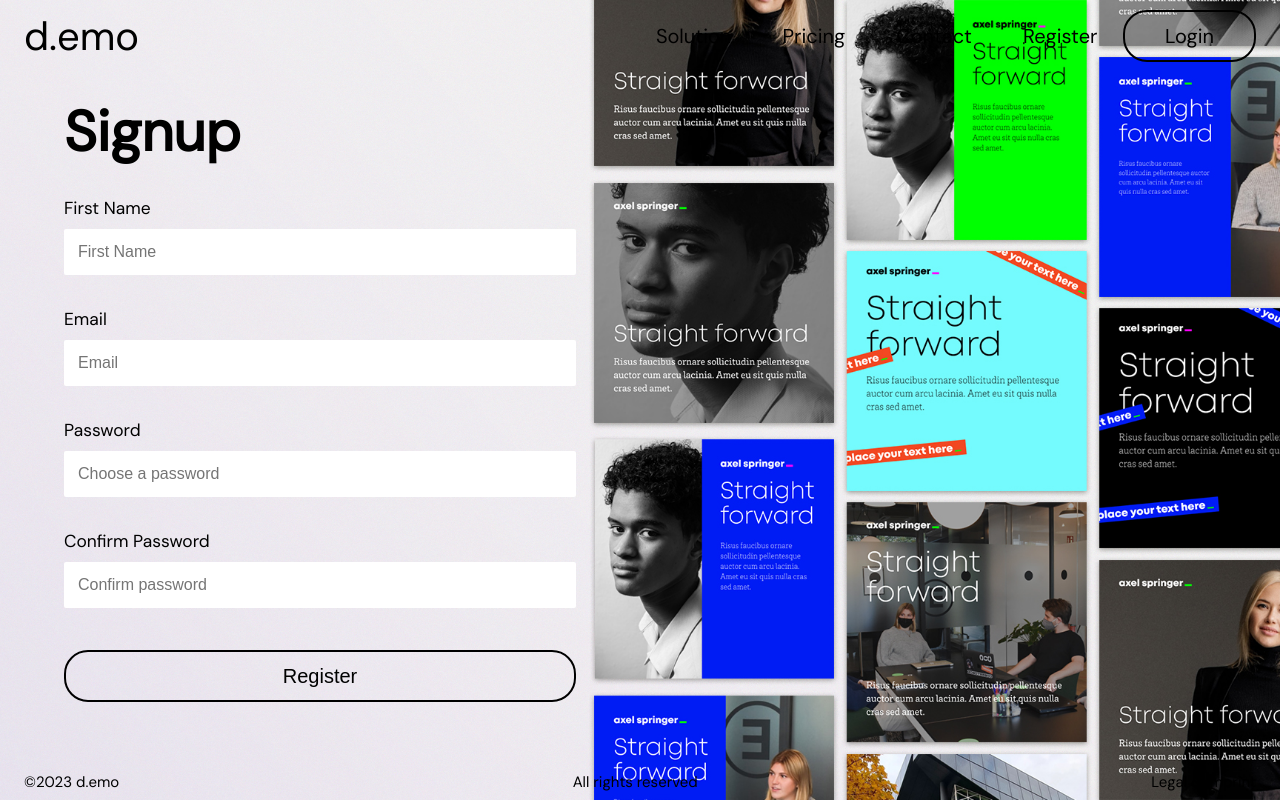
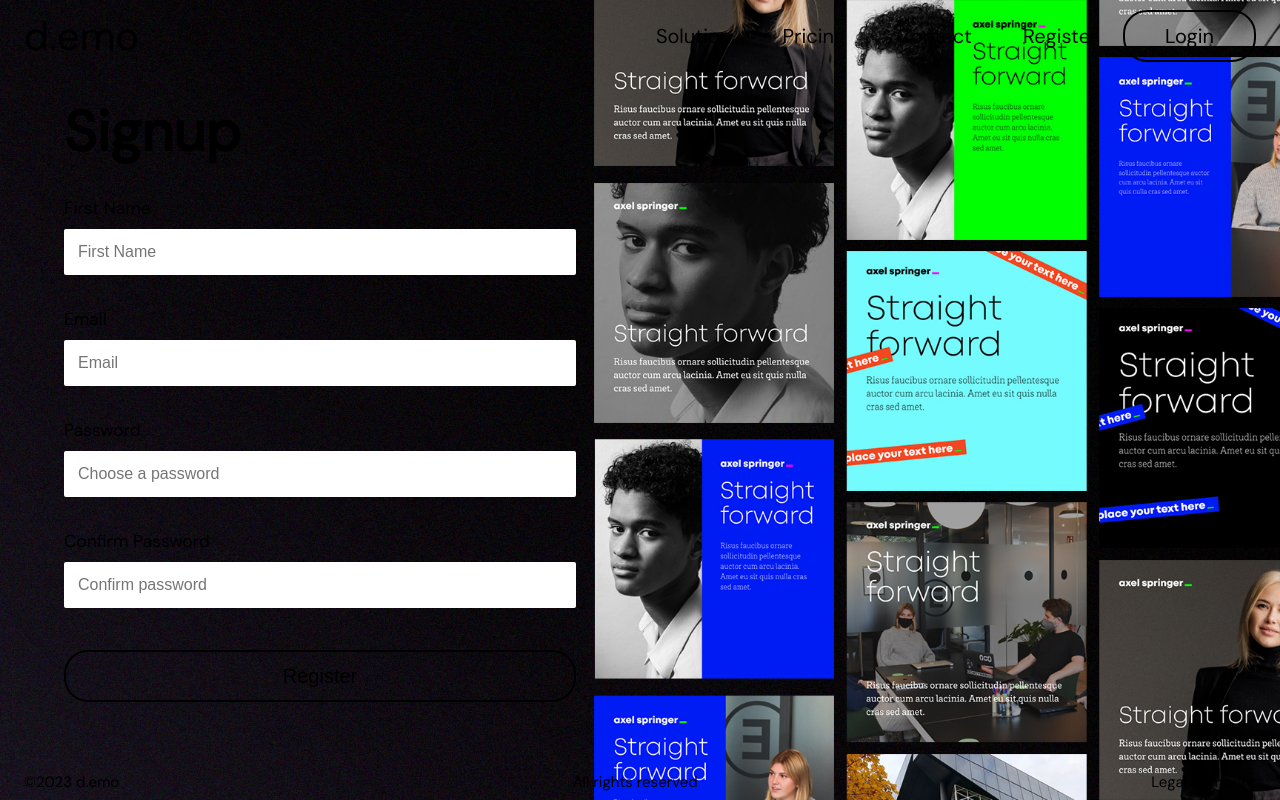
Before and after one commit to eduarnog/demo, a Python web app: template app/templates/users/register.html in a window 1280 px wide. Run offline with Jinja, Linux system fonts and the light colour scheme; the template is opened without the code that fills it, so the values that code supplies are empty.

Commit message:
v.001.008

```diff
--- a/app/static/theme-light.css
+++ b/app/static/theme-light.css
@@ -1,32 +1,32 @@
 :root {
-    --md-sys-color-primary: var(--md-sys-color-primary-light);
-    --md-sys-color-on-primary: var(--md-sys-color-on-primary-light);
-    --md-sys-color-primary-container: var(--md-sys-color-primary-container-light);
-    --md-sys-color-on-primary-container: var(--md-sys-color-on-primary-container-light);
-    --md-sys-color-secondary: var(--md-sys-color-secondary-light);
-    --md-sys-color-on-secondary: var(--md-sys-color-on-secondary-light);
-    --md-sys-color-secondary-container: var(--md-sys-color-secondary-container-light);
-    --md-sys-color-on-secondary-container: var(--md-sys-color-on-secondary-container-light);
-    --md-sys-color-tertiary: var(--md-sys-color-tertiary-light);
-    --md-sys-color-on-tertiary: var(--md-sys-color-on-tertiary-light);
-    --md-sys-color-tertiary-container: var(--md-sys-color-tertiary-container-light);
-    --md-sys-color-on-tertiary-container: var(--md-sys-color-on-tertiary-container-light);
-    --md-sys-color-error: var(--md-sys-color-error-light);
-    --md-sys-color-error-container: var(--md-sys-color-error-container-light);
-    --md-sys-color-on-error: var(--md-sys-color-on-error-light);
-    --md-sys-color-on-error-container: var(--md-sys-color-on-error-container-light);
-    --md-sys-color-background: var(--md-sys-color-background-light);
-    --md-sys-color-on-background: var(--md-sys-color-on-background-light);
-    --md-sys-color-surface: var(--md-sys-color-surface-light);
-    --md-sys-color-on-surface: var(--md-sys-color-on-surface-light);
-    --md-sys-color-surface-variant: var(--md-sys-color-surface-variant-light);
-    --md-sys-color-outline-md-sys-color: var(--md-sys-color-outline-light);
-    --md-sys-color-inverse-on-surface: var(--md-sys-color-inverse-on-surface-light);
-    --md-sys-color-inverse-surface: var(--md-sys-color-inverse-surface-light);
-    --md-sys-color-inverse-primary: var(--md-sys-color-inverse-primary-light);
-    --md-sys-color-shadow: var(--md-sys-color-shadow-light);
-    --md-sys-color-surface-tint: var(--md-sys-color-surface-tint-light);
-    --md-sys-color-outline-variant: var(--md-sys-color-outline-variant-light);
-    --md-sys-color-scrim: var(--md-sys-color-scrim-light);
-
-   }
+ --md-sys-color-primary: var(--md-sys-color-primary-dark);
+ --md-sys-color-on-primary: var(--md-sys-color-on-primary-dark);
+ --md-sys-color-primary-container: var(--md-sys-color-primary-container-dark);
+ --md-sys-color-on-primary-container: var(--md-sys-color-on-primary-container-dark);
+ --md-sys-color-secondary: var(--md-sys-color-secondary-dark);
+ --md-sys-color-on-secondary: var(--md-sys-color-on-secondary-dark);
+ --md-sys-color-secondary-container: var(--md-sys-color-secondary-container-dark);
+ --md-sys-color-on-secondary-container: var(--md-sys-color-on-secondary-container-dark);
+ --md-sys-color-tertiary: var(--md-sys-color-tertiary-dark);
+ --md-sys-color-on-tertiary: var(--md-sys-color-on-tertiary-dark);
+ --md-sys-color-tertiary-container: var(--md-sys-color-tertiary-container-dark);
+ --md-sys-color-on-tertiary-container: var(--md-sys-color-on-tertiary-container-dark);
+ --md-sys-color-error: var(--md-sys-color-error-dark);
+ --md-sys-color-error-container: var(--md-sys-color-error-container-dark);
+ --md-sys-color-on-error: var(--md-sys-color-on-error-dark);
+ --md-sys-color-on-error-container: var(--md-sys-color-on-error-container-dark);
+ --md-sys-color-background: var(--md-sys-color-background-dark);
+ --md-sys-color-on-background: var(--md-sys-color-on-background-dark);
+ --md-sys-color-surface: var(--md-sys-color-surface-dark);
+ --md-sys-color-on-surface: var(--md-sys-color-on-surface-dark);
+ --md-sys-color-surface-variant: var(--md-sys-color-surface-variant-dark);
+ --md-sys-color-on-surface-variant: var(--md-sys-color-on-surface-variant-dark);
+ --md-sys-color-outline: var(--md-sys-color-outline-dark);
+ --md-sys-color-inverse-on-surface: var(--md-sys-color-inverse-on-surface-dark);
+ --md-sys-color-inverse-surface: var(--md-sys-color-inverse-surface-dark);
+ --md-sys-color-inverse-primary: var(--md-sys-color-inverse-primary-dark);
+ --md-sys-color-shadow: var(--md-sys-color-shadow-dark);
+ --md-sys-color-surface-tint: var(--md-sys-color-surface-tint-dark);
+ --md-sys-color-outline-variant: var(--md-sys-color-outline-variant-dark);
+ --md-sys-color-scrim: var(--md-sys-color-scrim-dark);
+}
```
Also changed, not shown: app/static/hero.jpg.
